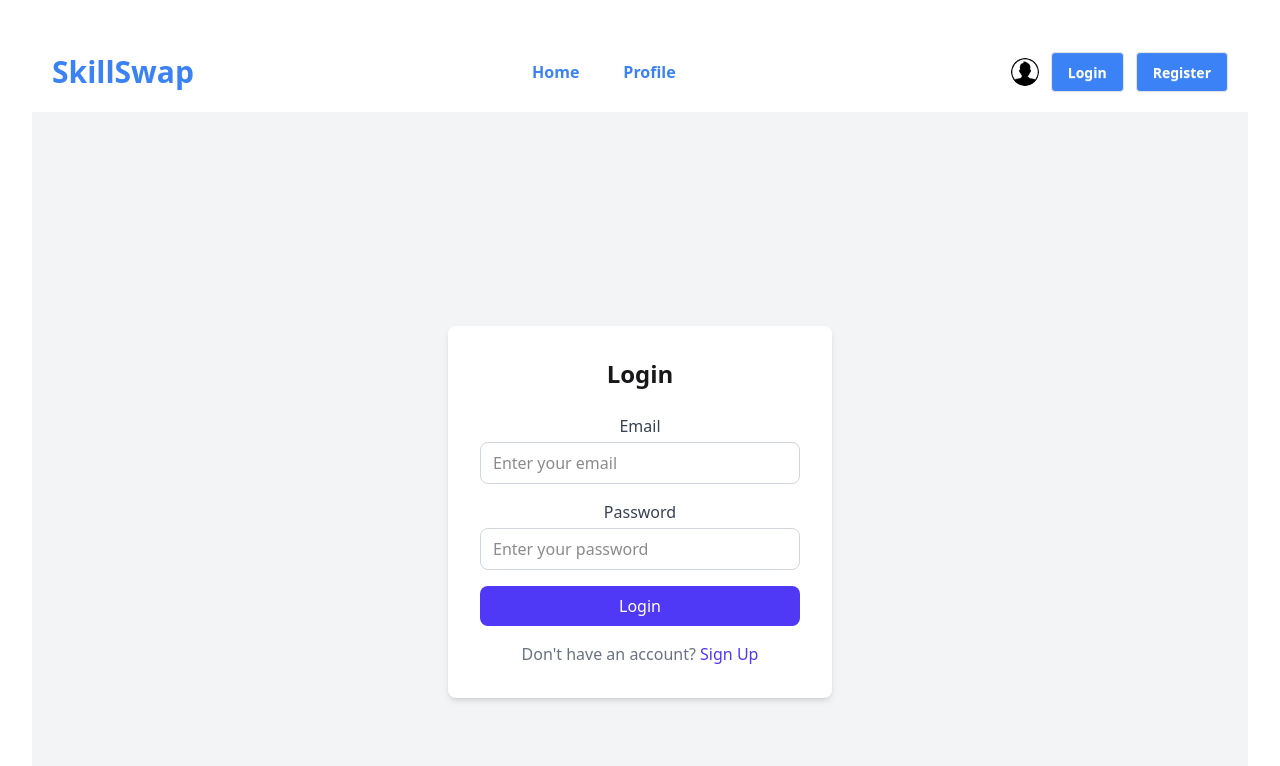
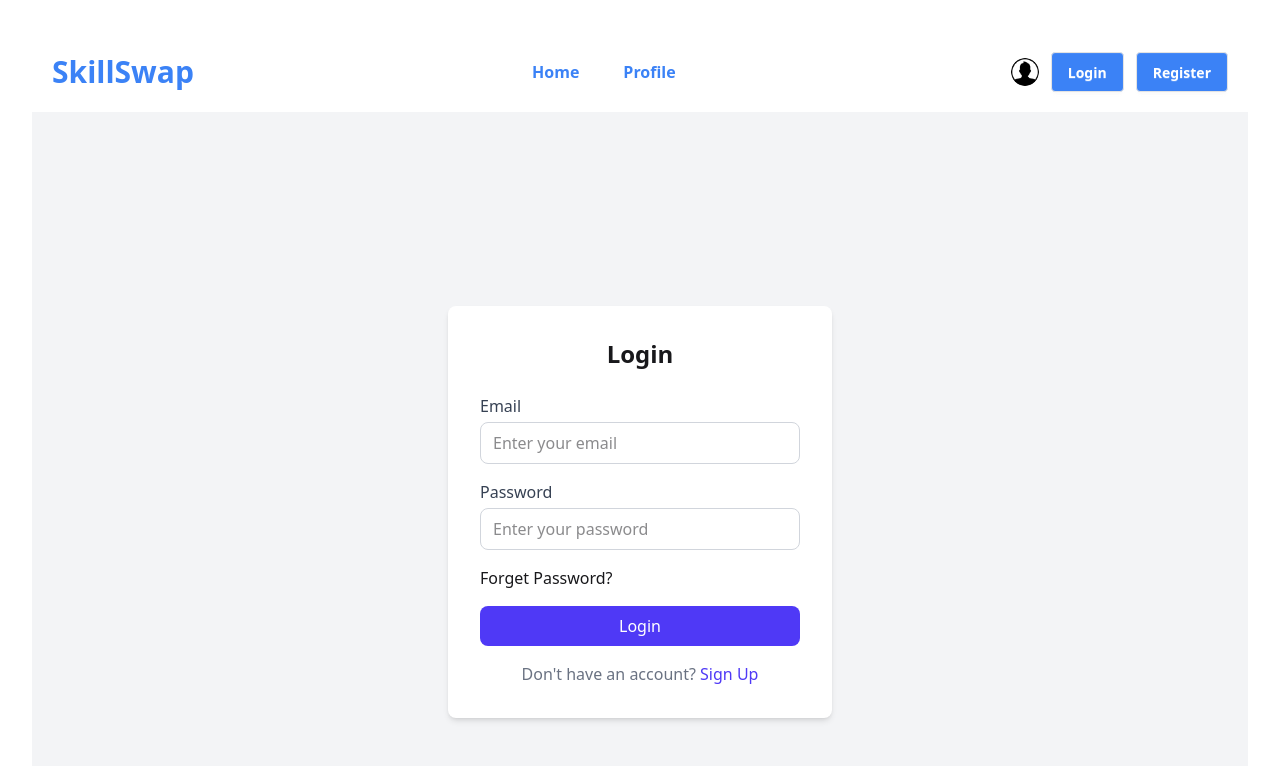
Before and after one commit to ahmed0004321/SkillSwap-Project, a React (Vite) app: page /login in a window 1280 px wide. Shown: the top 766 px of the page. Built offline with nearby package versions, Linux system fonts and the light colour scheme; no server answers.

Commit message:
added login, and more

```diff
--- a/src/Components/NavBar.jsx
+++ b/src/Components/NavBar.jsx
@@ -2,9 +2,14 @@
 import { NavLink, Link } from 'react-router';
 import userpng from '../assets/user.png'
 import { AuthContext } from '../Provider/AuthProvider';
+import { use } from 'react';
 
 const NavBar = () => {
-
+    const {user, setUser, logOut} = use(AuthContext);
+    const handleLogOut = () => {
+        logOut()
+        .then((result) => setUser(result.user));
+    }
     return (
         <div>
             <nav className='flex justify-between items-center backdrop-blur-2xl rounded-2xl p-5'>
@@ -19,8 +24,13 @@ const NavBar = () => {
                 </div>
                 <div className='flex justify-center items-center gap-3'>
                     <img className='max-w-7 rounded-[50%]' src={userpng} alt="" />
-                    <Link className='btn bg-primary text-white' to='/login'>Login</Link>
-                    <Link className='btn bg-primary text-white' to='/register'>Register</Link>
+                    {
+                        user ? <button className='btn text-white bg-primary' onClick={handleLogOut}>LogOut</button> :
+                        <div className='flex flex-row gap-3'>
+                            <Link className='btn bg-primary text-white' to='/login'>Login</Link>
+                        <Link className='btn bg-primary text-white' to='/register'>Register</Link>
+                        </div>
+                    }
                 </div>
             </nav>
         </div>
--- a/src/Page/Login.jsx
+++ b/src/Page/Login.jsx
@@ -1,8 +1,27 @@
-import React from 'react';
+import React, { use } from 'react';
 import NavBar from '../Components/NavBar';
 import { Link } from 'react-router';
+import { AuthContext } from '../Provider/AuthProvider';
+import { toast, ToastContainer } from 'react-toastify';
+import 'react-toastify/dist/ReactToastify.css';
 
 const Login = () => {
+    const {signInUser, user, setUser} = use(AuthContext);
+    console.log(user);
+    const handleLogin = (e) => {
+        e.preventDefault();
+        const email = e.target.email.value;
+        const password = e.target.password.value;
+        console.log(email, password);
+        signInUser(email, password)
+        .then(result => {
+            setUser(result.user);
+
+        })
+        .catch(error => {
+            toast('Login failed!!', error);
+        })
+    }
     return (
         <div>
             <div>
@@ -11,10 +30,11 @@ const Login = () => {
             <div className="min-h-screen flex items-center justify-center bg-gray-100 px-4">
                 <div className="bg-white rounded-lg shadow-md p-8 w-full max-w-sm">
                     <h2 className="text-2xl font-bold text-center mb-6">Login</h2>
-                    <form className="flex flex-col gap-4">
+                    <form onSubmit={handleLogin} className="flex flex-col gap-4">
                         <div>
-                            <label className="block text-gray-700 mb-1">Email</label>
+                            <label className="block text-gray-700 mb-1 text-start">Email</label>
                             <input
+                            name='email'
                                 type="email"
                                 required
                                 placeholder="Enter your email"
@@ -23,15 +43,16 @@ const Login = () => {
                         </div>
 
                         <div>
-                            <label className="block text-gray-700 mb-1">Password</label>
+                            <label className="block text-gray-700 mb-1 text-start">Password</label>
                             <input
+                            name='password'
                                 type="password"
                                 required
                                 placeholder="Enter your password"
                                 className="w-full px-3 py-2 border border-gray-300 rounded-lg focus:outline-none focus:ring-2 focus:ring-indigo-500"
                             />
                         </div>
-
+                        <p className='text-start'>Forget Password?</p>
                         <button
                             type="submit"
                             className="bg-indigo-600 text-white py-2 rounded-lg hover:bg-indigo-700 transition-colors"
@@ -48,6 +69,7 @@ const Login = () => {
                     </p>
                 </div>
             </div>
+            <ToastContainer />
         </div>
     );
 };
--- a/src/Page/Register.jsx
+++ b/src/Page/Register.jsx
@@ -63,7 +63,7 @@ const Register = () => {
 
                     <form onSubmit={handleRegister} className="flex flex-col gap-4">
                         <div>
-                            <label className="block text-gray-700 mb-1">Full Name</label>
+                            <label className="block text-gray-700 mb-1 text-start">Full Name</label>
                             <input
                                 name='name'
                                 type="text"
@@ -74,7 +74,7 @@ const Register = () => {
                         </div>
 
                         <div>
-                            <label className="block text-gray-700 mb-1">Photo URL</label>
+                            <label className="block text-gray-700 mb-1 text-start">Photo URL</label>
                             <input
                                 name='photo'
                                 type="text"
@@ -85,7 +85,7 @@ const Register = () => {
                         </div>
 
                         <div>
-                            <label className="block text-gray-700 mb-1">Email</label>
+                            <label className="block text-gray-700 mb-1 text-start">Email</label>
                             <input
                                 name='email'
                                 type="email"
@@ -96,7 +96,7 @@ const Register = () => {
                         </div>
 
                         <div>
-                            <label className="block text-gray-700 mb-1">Password</label>
+                            <label className="block text-gray-700 mb-1 text-start">Password</label>
                             <input
                                 name='password'
                                 type="password"
--- a/src/Provider/AuthProvider.jsx
+++ b/src/Provider/AuthProvider.jsx
@@ -1,5 +1,5 @@
-import { createUserWithEmailAndPassword, GoogleAuthProvider, signInWithPopup } from 'firebase/auth';
-import React, { createContext, useState } from 'react';
+import { createUserWithEmailAndPassword, GoogleAuthProvider, onAuthStateChanged, signInWithEmailAndPassword, signInWithPopup, signOut } from 'firebase/auth';
+import React, { createContext, useEffect, useState } from 'react';
 import { auth } from '../Firebase/Firebase.config';
 export const AuthContext = createContext();
 const googleProvider = new GoogleAuthProvider();
@@ -11,12 +11,26 @@ const AuthProvider = ({children}) => {
     const createUser = (email, password) => {
         return createUserWithEmailAndPassword(auth, email, password);
     }
+    const signInUser = (email, password) => {
+        return signInWithEmailAndPassword(auth, email, password);
+    }
+    const logOut = () => {
+        return signOut(auth);
+    }
+    useEffect(()=> {
+        const unsubscribe = onAuthStateChanged(auth, (currentUser) =>{
+            setUser(currentUser);
+            return () => unsubscribe();
+        })
+    }, [])
 
     const authInfo = {
         user,
         setUser,
         createUser,
-        googleSignIn
+        googleSignIn,
+        signInUser,
+        logOut
     }
     return <AuthContext value={authInfo}>
         {children}
```
